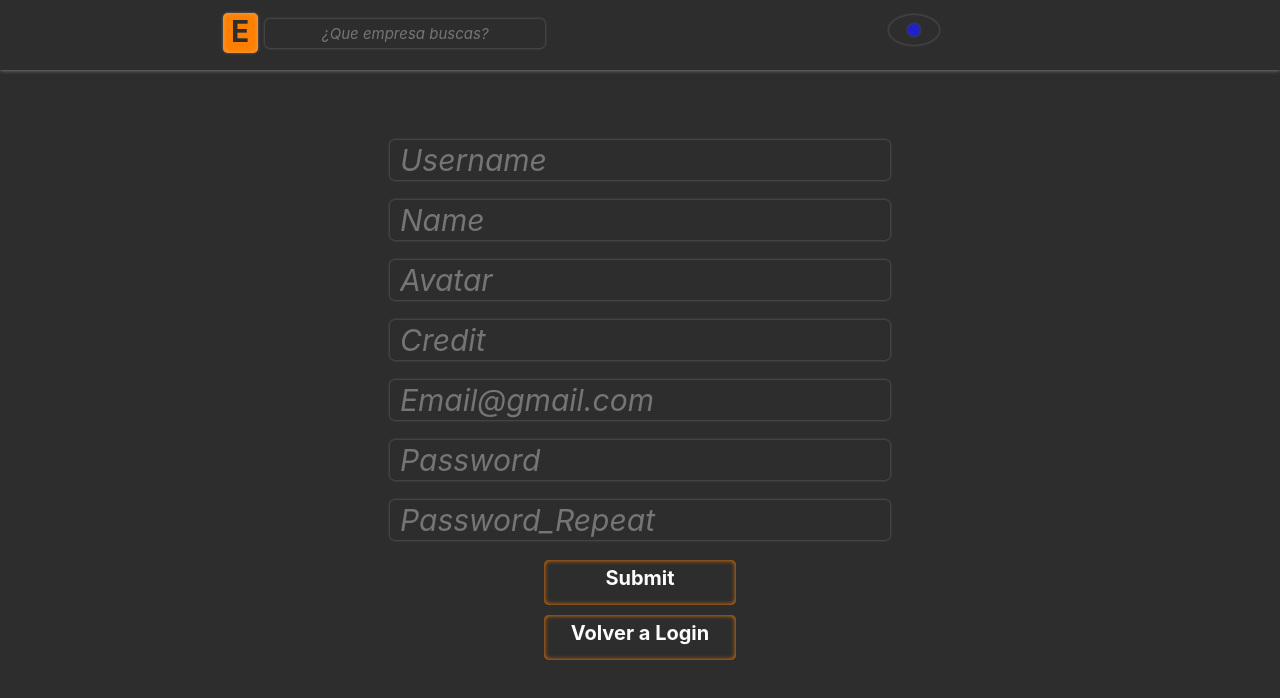
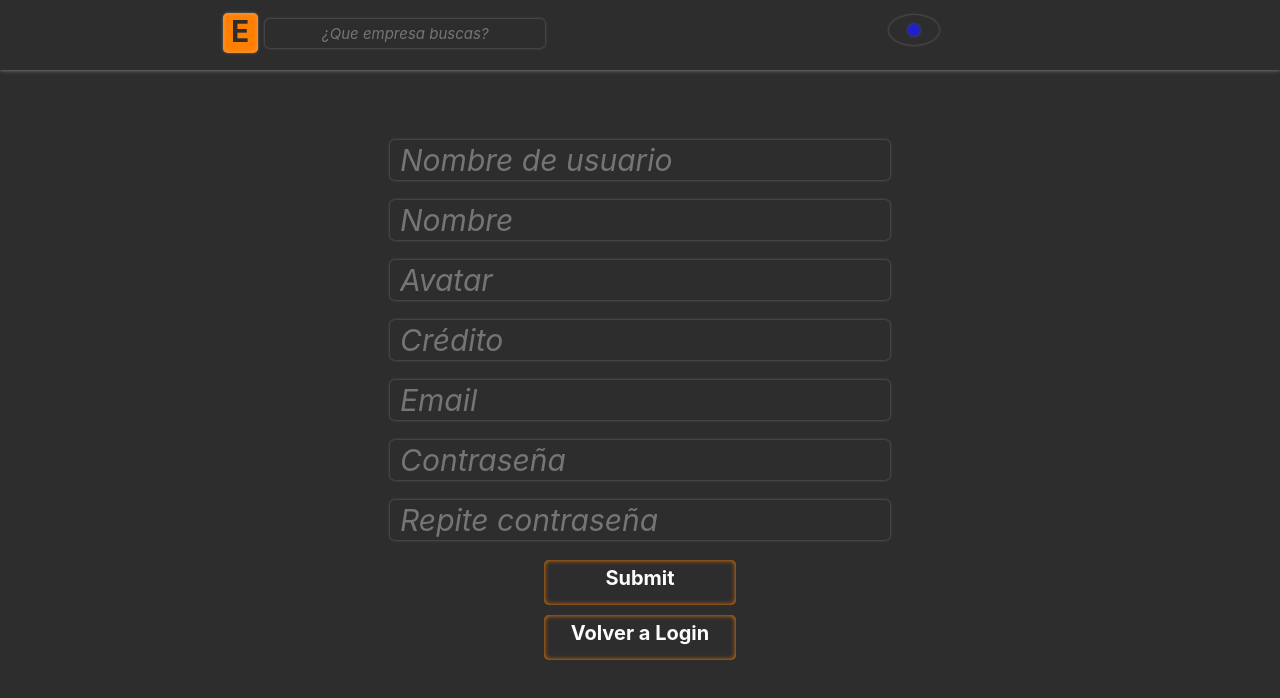
Before and after one commit to miguelCidPaz/enterprise-front, a React (Create React App) app: page /login in a window 1280 px wide. Both pictures are taken after a click on the button "Registrarse". Shown: the top 698 px of the page. Built offline with nearby package versions, Linux system fonts and the light colour scheme.

Commit message:
updates on users founds and modal to check it

```diff
--- a/src/components/DetailCard/ScrollCompare.jsx
+++ b/src/components/DetailCard/ScrollCompare.jsx
@@ -1,13 +1,10 @@
 import { useState } from "react"
-import { useEffect } from "react/cjs/react.production.min"
 import ItemCard from "../ItemCard/ItemCard"
 
 const ScrollCompare = (props) => {
     const [index, setIndex] = useState(0)
     const [itemGroup, setItemGroup] = useState(props.groupItems)
-    useEffect(()=>{
-        console.log(itemGroup)
-    },[])
+
     return (
         <div>
             <div className="details--main-compare">
--- a/src/components/Login/ProviderLogin.js
+++ b/src/components/Login/ProviderLogin.js
@@ -8,17 +8,20 @@ export const ProviderLogin = ({ children }) => {
     const [id, setID] = useState(undefined)
     const [name, setName] = useState(undefined);
     const [email, setEmail] = useState(undefined);
+    const [founds, setFounds] = useState(undefined);
 
     const value = {
         session,
         id,
         name,
         email,
-        connectSession: async (sesion, iduser, userName, userEmail) => {
+        founds,
+        connectSession: async (sesion, iduser, userName, userEmail, founds) => {
             setSession(sesion)
             setID(iduser)
             setName(userName)
             setEmail(userEmail)
+            setFounds(founds)
             return sesion
         }
     }
--- a/src/components/Login/internal-components/FormLogin.jsx
+++ b/src/components/Login/internal-components/FormLogin.jsx
@@ -36,8 +36,9 @@ export default function FormLogin(props) {
             },
         }).then((res) => {
             if (res.status === 200 && res.data.username) {
-                    connectSession(true, res.data.id, res.data.username, res.data.email);
-                    window.localStorage.setItem('userlogged',JSON.stringify({session:true, id:res.data.id, username:res.data.username, email:res.data.email}));
+                console.log(res.data);
+                    connectSession(true, res.data.id, res.data.username, res.data.email, res.data.founds);
+                    window.localStorage.setItem('userlogged',JSON.stringify({session:true, id:res.data.id, username:res.data.username, email:res.data.email, founds:res.data.founds}));
                     navigate("/Profile");
                 }
             else if (res.status === 200) {
--- a/src/components/Login/internal-components/FormRegister.jsx
+++ b/src/components/Login/internal-components/FormRegister.jsx
@@ -26,7 +26,6 @@ export default function FormRegister(props) {
         userData.credit = data.credit;
         userData.password = md5(data.password);
         userData.email = data.email
-        console.log(userData);
         await axios({
             method: 'post',
             url: 'http://localhost:3000/v1/users/create',
@@ -45,7 +44,7 @@ export default function FormRegister(props) {
             }
         }).then((res) => {
             if (res.status === 201) {
-                if (connectSession(true, res.data.iduser, res.data.userName, res.data.userEmail)) {
+                if (connectSession(true, res.data.iduser, res.data.userName, res.data.userEmail, res.data.founds)) {
                     navigate("/Profile");
                 }
             } else {
@@ -59,13 +58,13 @@ export default function FormRegister(props) {
     return (<div className='form--main'>
         <form className='form--login' onSubmit={handleSubmit(onSubmit)} >
             {/* User Name */}
-            <input spellCheck="false" className='form--input' type="text" placeholder="Username" {
+            <input spellCheck="false" className='form--input' type="text" placeholder="Nombre de usuario" {
                 ...register("username",
                     {
                         required: { value: true, message: 'Campo requerido' },
                         maxLength: { value: 80, message: 'Tamaño maximo 80' }
                     })} />
-            <input spellCheck="false" className='form--input' type="text" placeholder="Name" {
+            <input spellCheck="false" className='form--input' type="text" placeholder="Nombre" {
                 ...register("name",
                     {
                         required: { value: true, message: 'Campo requerido' },
@@ -76,7 +75,7 @@ export default function FormRegister(props) {
                     {
                         maxLength: { value: 80, message: 'Tamaño maximo 80' }
                     })} />
-            <input spellCheck="false" className='form--input' type="number" placeholder="Credit" {
+            <input spellCheck="false" className='form--input' type="number" placeholder="Crédito" {
                 ...register("credit",
                     {
                         required: { value: true, message: 'Campo requerido' },
@@ -84,7 +83,7 @@ export default function FormRegister(props) {
                     })} />
             {errors.username && <div className='login--message-errors'><p >{errors.username.message}</p></div>}
             {/* Email */}
-            <input spellCheck="false" className='form--input' type="text" placeholder="Email@gmail.com" {
+            <input spellCheck="false" className='form--input' type="text" placeholder="Email" {
                 ...register("email",
                     {
                         required: { value: true, message: 'Campo requerido' },
@@ -92,7 +91,7 @@ export default function FormRegister(props) {
                     })} />
             {errors.email && <div className='login--message-errors'><p >{errors.email.message}</p></div>}
             {/* Password */}
-            <input spellCheck="false" className='form--input' type="password" placeholder="Password" {
+            <input spellCheck="false" className='form--input' type="password" placeholder="Contraseña" {
                 ...register("password",
                     {
                         required: { value: true, message: 'Campo requerido' },
@@ -102,7 +101,7 @@ export default function FormRegister(props) {
             {errors.password && <div className='login--message-errors'><p >{errors.password.message}</p></div>}
             {/* Password Repeat*/}
 
-            <input spellCheck="false" className='form--input' type="password" placeholder="Password_Repeat" {
+            <input spellCheck="false" className='form--input' type="password" placeholder="Repite contraseña" {
                 ...register("passwordRepeat",
                     {
                         required: { value: true, message: 'Campo requerido' },
--- a/src/components/Profile/Profile.jsx
+++ b/src/components/Profile/Profile.jsx
@@ -63,12 +63,16 @@ const Profile = () => {
                     {items !== undefined && items !== null ? items.map((e, i) => { /* si la petición ha devuelto empresas las renderizamos */
                         return <ItemCard item={e} key={i} index={i} setDetail={setDetail} />
                         /* aqui tendríamos que crear un pop-up de detalles nuevo, el del ranking no vale porque tiene comprar y comparar*/
-                    }) : <div className='no-companies-message itemcard--main'><p className="profile--label center">Todavía no posees empresa alguna</p></div>}
+                    }) :
+                    <div className='no-companies-message itemcard--main'>
+                        <p className="profile--label center">Todavía no posees empresa alguna</p>
+                    </div>}
                 </div> {/* a partir de aquí renderiza al hacer login */}
             </div> : <div className={viewItems ? 'profile--main-container profile--main-container-toright' : 'profile--main-container'}>
                 <div className='profile--slot'>
                     <p className='profile--label'>Tu Nombre: </p>
                     <p className='profile--text'>{session ? name : undefined}</p>
+
                 </div>
                 <div className='profile--slot'>
                     <p className='profile--label'>Tu Email: </p>
--- a/src/components/PurchaseForm/PurchaseForm.jsx
+++ b/src/components/PurchaseForm/PurchaseForm.jsx
@@ -2,7 +2,6 @@ import React, { useState , useEffect } from 'react';
 import { useForm } from 'react-hook-form';
 import { useNavigate , useParams } from 'react-router-dom';
 import getCompanyData from '../helpers/getCompany';
-import getUserByEmail from '../helpers/getUserByEmail';
 import modUserCredit from '../helpers/modUserCredit';
 import buyCompany from '../helpers/buyCompany';
 import axios from "axios";
@@ -19,11 +18,14 @@ export default function FormLogin(props) {
     const [accepted, setAccepted] = useState(false);
     const [openmodal, setOpenmodal] = useState(false);
     const [errorModal, setErrorModal] = useState(false);
+    const [higherOffer, setHigherOffer] = useState(false);
     const [errorMessage, setErrorMessage] = useState("");
     const [finalCredit, setFinalCredit] = useState();
     const companydataparams = useParams();
     const navigate = useNavigate();
     const { register, handleSubmit, formState: { errors } } = useForm();
+    const buyeridJson = window.localStorage.getItem('userlogged');
+    const buyerid = JSON.parse(buyeridJson);
 
     const setData = (async () => {
         await getCompanyData(companydataparams.idCompany)
@@ -72,12 +74,10 @@ export default function FormLogin(props) {
 
     //this function recover user data from localStorage and calls helper buyCompany to send the put petition
     const handleBuy = async ()=> {
-        console.log(finalCredit);
         if (accepted) {
-        const buyeridJson = window.localStorage.getItem('userlogged');
-        const buyerid = JSON.parse(buyeridJson);
         await buyCompany(buyerid.id, companydataparams.idCompany);
         await modUserCredit(buyerid.id, finalCredit);
+        window.localStorage.setItem('userlogged',JSON.stringify({session:true, id:buyerid.id, username:buyerid.username, email:buyerid.email, founds:finalCredit}));
         navigate(`/Profile`)
         }
     };
@@ -93,7 +93,7 @@ export default function FormLogin(props) {
             data.offer >= minPriceAccepted? setAccepted(true) : setAccepted(false);
         }
         else {
-            alert('no tienes suficientes fondos');
+            setHigherOffer(true);
         }
     };
 
@@ -107,14 +107,18 @@ export default function FormLogin(props) {
 
     return (<>
         <div className='form--main'>
-        {errorModal && <div className='form--error-modal'>
+        {errorModal && <div className='form--error-modal'> {/* modal for wrong user or password */}
                 <p className='form--error-modal-text'>{errorMessage}</p>
                 <button className='form--error-modal-button' onClick={()=>setErrorModal(false)}>Aceptar</button>
+        </div>}
+        {higherOffer && <div className='form--error-modal'>{/*  modal for offer higher than founds */}
+                <p className='form--error-modal-text'>No tienes suficientes fondos</p>
+                <button className='form--error-modal-button' onClick={()=>setHigherOffer(false)}>Aceptar</button>
         </div>}
         <h3 className='purchase--form'>Introduce tu email y contraseña para validar tu oferta</h3>
         <form className={`form--login ${props.theme}`} onSubmit={handleSubmit(getUserByEmail)} >
             {/* Email */}
-                <input className='form--input' spellCheck="false" type="text" placeholder="Email@gmail.com" {
+            <input className='form--input' spellCheck="false" type="text" placeholder="Email" {
                 ...register("email",
                     {
                         required: { value: true, message: 'Campo requerido' },
@@ -122,17 +126,17 @@ export default function FormLogin(props) {
                     })} />
             {errors.email && <div className='login--message-errors'><p>{errors.email.message}</p></div>}
             {/* Password */}
-                <input className='form--input' spellCheck="true" type="password" placeholder="Password" {
+            <input className='form--input' spellCheck="true" type="password" placeholder="Contraseña" {
                 ...register("password",
                     { required: { value: true, message: 'Campo requerido' } })} />
             {errors.note && <div className='login--message-errors'><p>{errors.note.message}</p></div>}
             {/* Offer */}
+            <p className='purchase--form'>Tu saldo: {buyerid.founds}</p>
             <p className='purchase--form'>Tu oferta</p>
             <input className='form--input' spellCheck="false" type="number" placeholder="Tu Oferta" {
                 ...register("offer",
                     { required: { value: true, message: 'Campo requerido' } })} />
             {errors.vid && <div className='login--message-errors'><p>{errors.vid.message}</p></div>}
-
             <input className='login--button' type="submit" />
         </form>
         </div>
```
Lines whose indentation alone changed are shown as unchanged.
